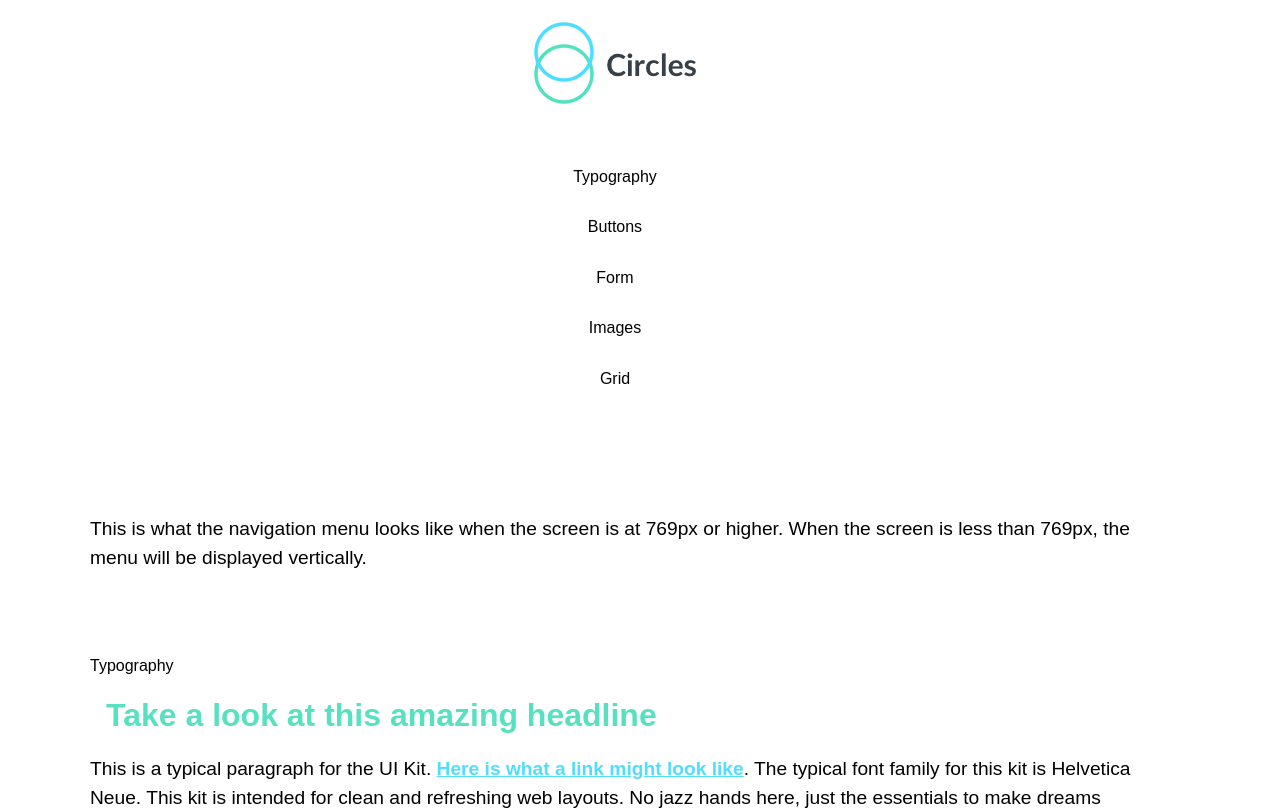
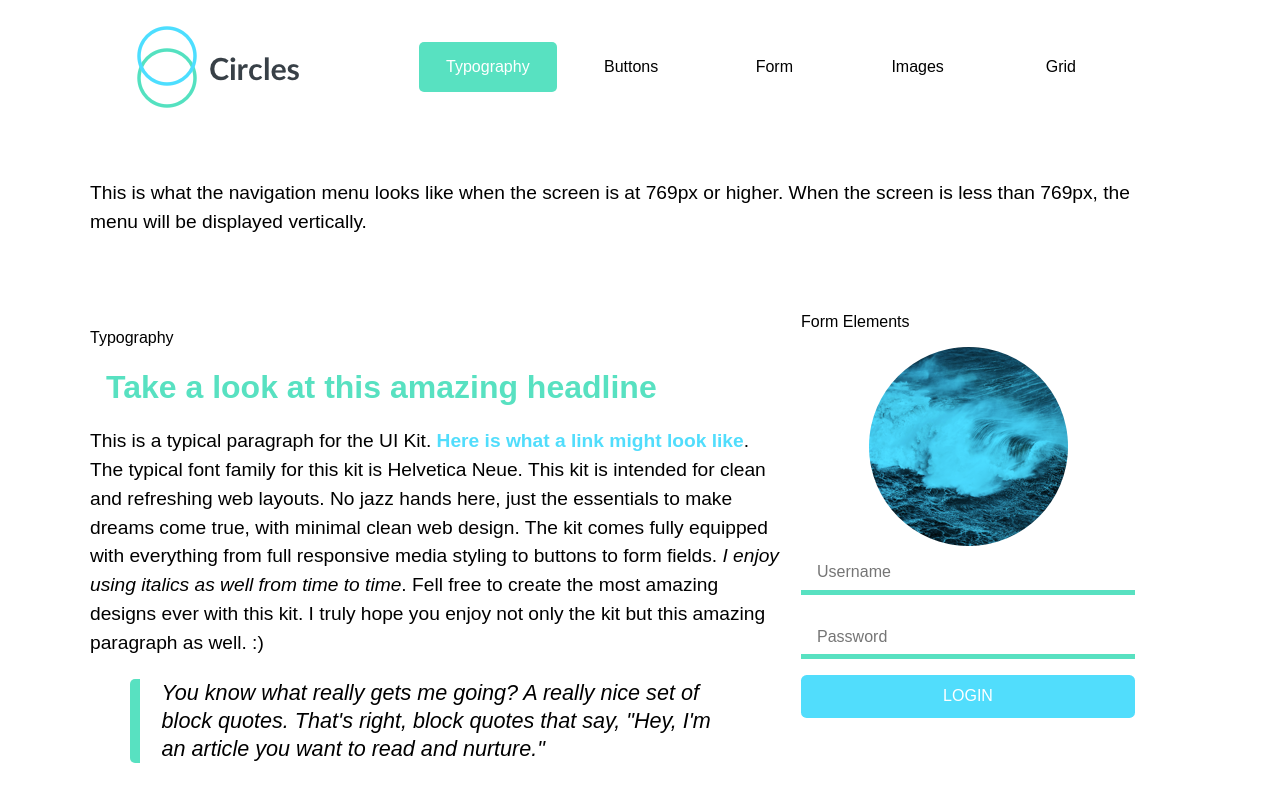
Before and after one commit to alyssavoccia/style-guide, a plain HTML site: page index.html in a window 1280 px wide. Shown: the top 810 px of the page. Drawn offline with Linux system fonts and the light colour scheme.

Commit message:
Completed project

```diff
--- a/scss/components/_buttons.scss
+++ b/scss/components/_buttons.scss
@@ -28,6 +28,6 @@ button {
   .grid__col--12 button {
     display: inline-block;
     margin: 0 .5em;
-    width: 18%;
+    width: 17%;
   }
 }
--- a/scss/components/_grid.scss
+++ b/scss/components/_grid.scss
@@ -31,7 +31,7 @@
   }
 
   // Set a max-width for the grid container
-  @media (min-width: 1100px) {
+  @include mq('mw') {
      width: 1050px;
   }
 }
@@ -60,6 +60,7 @@
     float: left;
     margin: 1em auto;
     min-height: 1px;
+    text-align: center;
   }
 }
 
--- a/scss/components/_images.scss
+++ b/scss/components/_images.scss
@@ -15,4 +15,5 @@
   padding: 10px;
   margin: 0 auto;
   text-align: center;
+  max-width: 100%;
 }
--- a/scss/components/_navigation.scss
+++ b/scss/components/_navigation.scss
@@ -3,9 +3,9 @@
 
   // Flexbox used to make navigation on one line for larger screens
   @include mq('lg') {
-    @include flex($dir: row);
+    @include flex($dir: row, $just:flex-end);
     flex-direction: row;
-    margin-left: 2em;
+    margin-left: 4em;
     margin-top: 1em;
   }
 }
@@ -13,7 +13,15 @@
 .nav__item {
   border-radius: 5px;
   text-align: center;
+  margin-right: 5px;
   width: 100%;
+
+  &:first-child {
+    background-color: $primary-color;
+    & a {
+      color: white;
+    }
+  }
 
   &:hover {
     background-color: $primary-color;
@@ -28,7 +36,6 @@
 
 .nav__item a {
   display: block;
-  padding-top: 1em;
-  padding-bottom: 1em;
+  padding: 1em .5em;
   text-decoration: none;
 }
--- a/scss/components/_typography.scss
+++ b/scss/components/_typography.scss
@@ -13,6 +13,7 @@
 .link {
   color: $secondary-color;
   font-weight: bold;
+  text-decoration: none;
   &:hover {
     opacity: .7;
   }
--- a/scss/utilities/_variables.scss
+++ b/scss/utilities/_variables.scss
@@ -5,7 +5,8 @@ $font-family-primary: 'Monteserrat', Arial, sans-serif;
 // Breakpoints
 $breakpoints: (
   'xs': 480px,
-  'lg': 1400px,
+  'lg': 769px,
+  'mw': 1100px,
 );
 
 // Color Variables
```
Also changed, not shown: css/styles.css, 1 other file.
